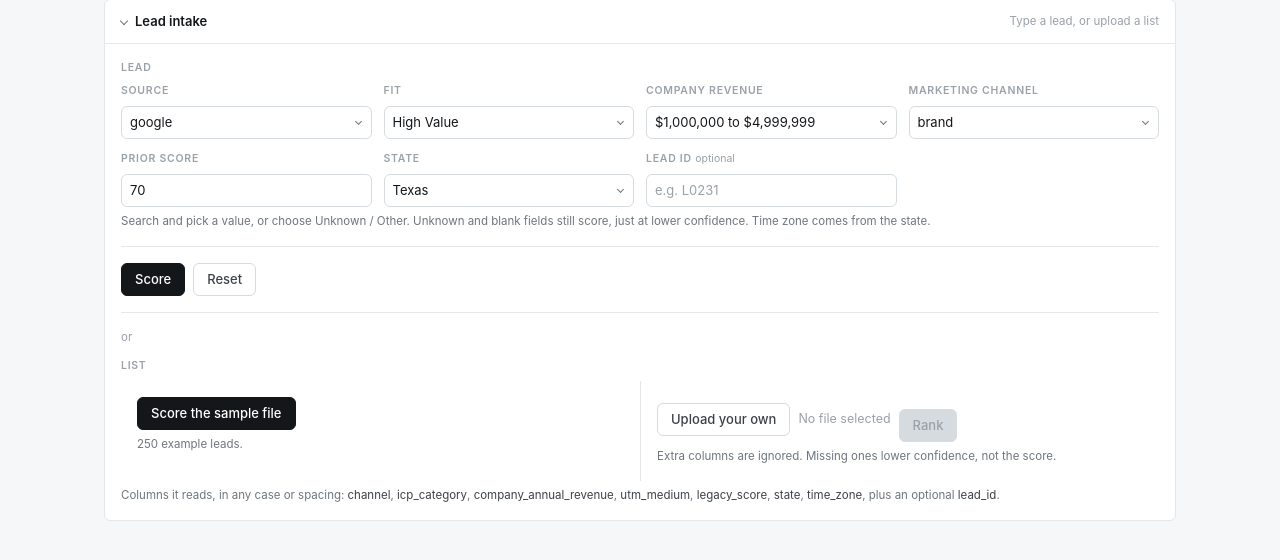
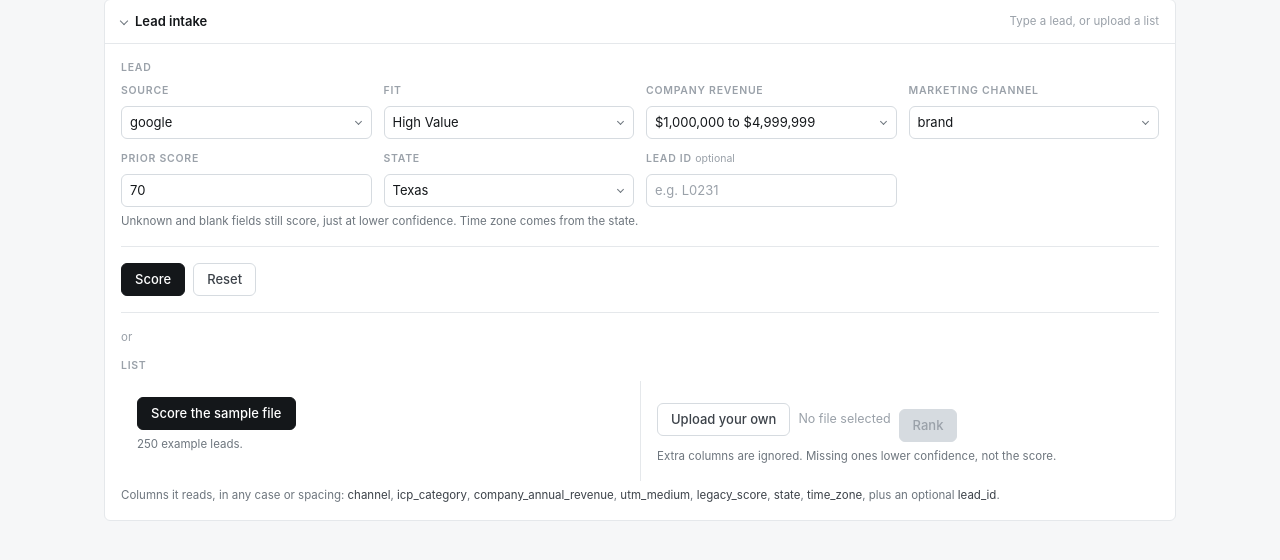
Before and after one commit to dylanglatt/gtm-lead-scorer, a Flask app: page / in a window 1280 px wide. Shown: the part 150-710 px from the top of the page. Run offline with Flask 3, Linux system fonts and the light colour scheme; parts of the project's set-up code (start-up, migrations or seed data) failed here and were passed over.

Commit message:
Cut two more lines that narrate the controls
The lead-form hint opened by describing a dropdown as a dropdown. What follows it
stays untouched: that a blank field still scores, and that the time zone is derived
from the state, are the two things nothing on screen says and a first-time visitor
would otherwise guess wrong.

The README told the reader the sample button means there is nothing to find first,
which is the same padding cut from the button itself.

```diff
--- a/templates/_intake.html
+++ b/templates/_intake.html
@@ -45,8 +45,8 @@
           <input type="text" name="lead_id" value="{{one.get('lead_id','')}}"
                  placeholder="e.g. L0231" autocomplete="off"></div>
       </div>
-      <p class="filehint">Search and pick a value, or choose Unknown / Other. Unknown and
-        blank fields still score, just at lower confidence. Time zone comes from the state.</p>
+      <p class="filehint">Unknown and blank fields still score, just at lower confidence.
+        Time zone comes from the state.</p>
       <input type="hidden" name="go" value="1">   {# an all-blank lead is still a lead to score #}
       <div class="btns">
         <button class="btn" type="submit">Score</button>
```
Also changed, not shown: README.md.
